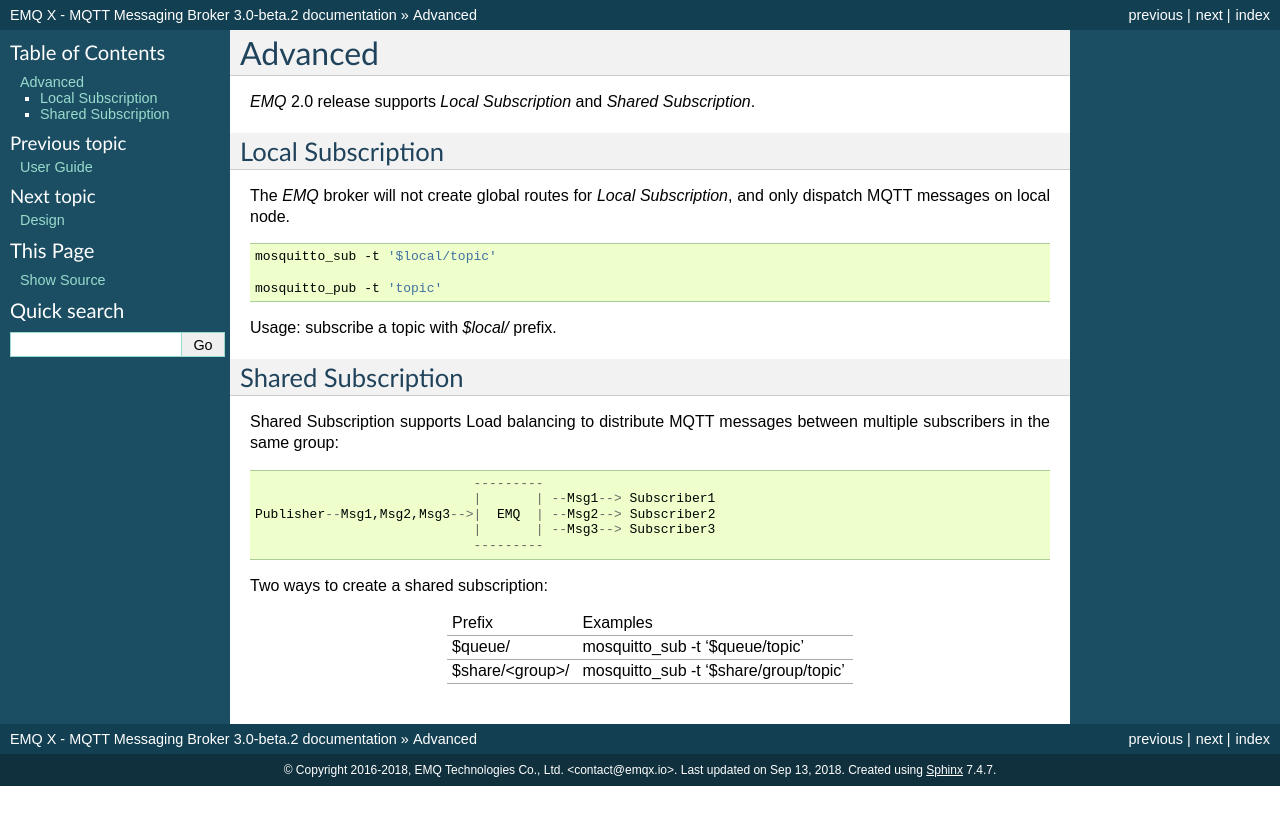
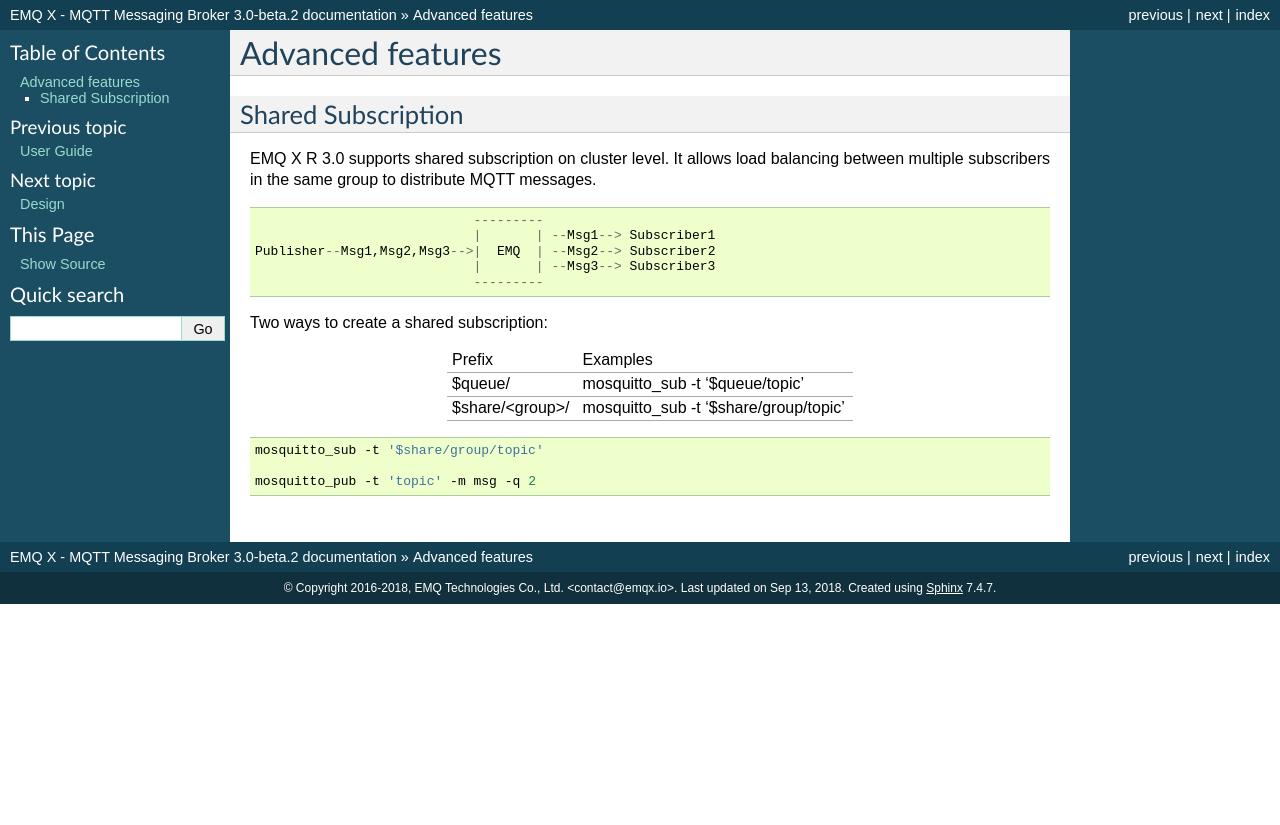
Before and after one commit to emqxarchive/emqx-docs-en, a Sphinx documentation site: the page built from source/advanced.rst, in a window 1280 px wide. Shown: the top 825 px of the page. Built offline with Sphinx 7.4.7, drawn with Linux system fonts in a browser that asks for light colours.

Commit message:
change some translation

```diff
--- a/source/advanced.rst
+++ b/source/advanced.rst
@@ -1,31 +1,15 @@
 
 .. _advanced:
 
-========
-Advanced
-========
-
-*EMQ* 2.0 release supports `Local Subscription` and `Shared Subscription`.
-
-------------------
-Local Subscription
-------------------
-
-The *EMQ* broker will not create global routes for `Local Subscription`, and only dispatch MQTT messages on local node.
-
-.. code-block:: shell
-
-    mosquitto_sub -t '$local/topic'
-
-    mosquitto_pub -t 'topic'
-
-Usage: subscribe a topic with `$local/` prefix.
+==================
+Advanced features
+==================
 
 -------------------
 Shared Subscription
 -------------------
 
-Shared Subscription supports Load balancing to distribute MQTT messages between multiple subscribers in the same group::
+EMQ X R 3.0 supports shared subscription on cluster level. It allows load balancing between multiple subscribers in the same group to distribute MQTT messages. ::
 
                                 ---------
                                 |       | --Msg1--> Subscriber1
@@ -42,3 +26,9 @@
 +-----------------+-------------------------------------------+
 | $share/<group>/ | mosquitto_sub -t '$share/group/topic'     |
 +-----------------+-------------------------------------------+
+
+.. code-block:: shell
+
+    mosquitto_sub -t '$share/group/topic'
+
+    mosquitto_pub -t 'topic' -m msg -q 2
```
